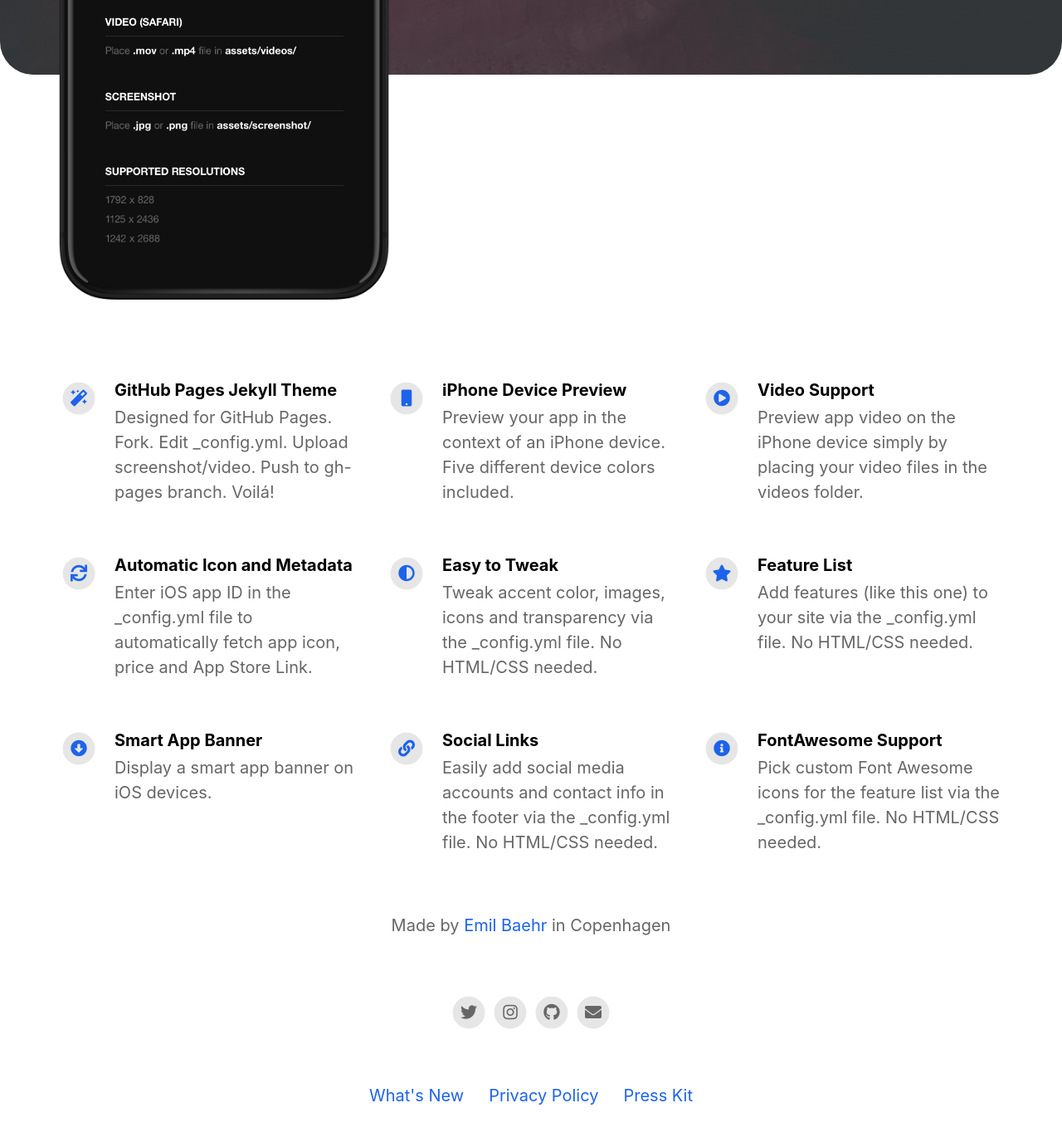
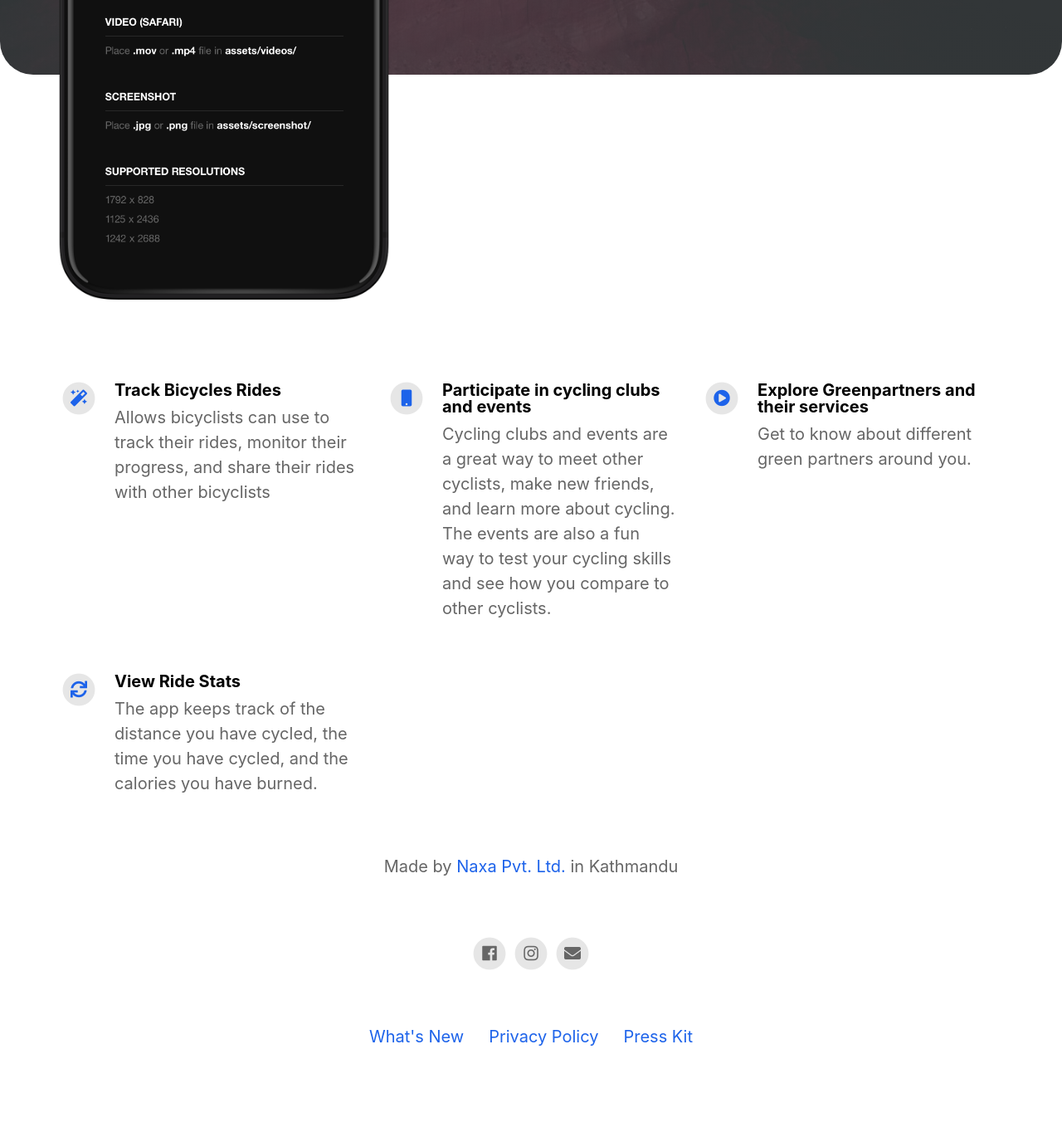
Before and after one commit to naxa-developers/greenway-app-landing-page, a Jekyll site: the page built from index.html, in a window 1280 px wide and 1400 px high, scrolled down 624 px. Shown: the top 1370 px of the window at 83% size. Built offline with Jekyll 4.4.1, drawn with Linux system fonts in a browser that asks for light colours; nearby versions of some CDN libraries; after the commit the page ends 1953 px from its top, so only the background shows below that; some of the changed text lies outside the part shown.

Commit message:
Adds gw draft text

```diff
--- a/_config.yml
+++ b/_config.yml
@@ -11,8 +11,8 @@ presskit_download_link                    : https://emilbaehr.com
                                                                                       # Or upload your press kit file to assets and set path accordingly (e.g. "assets/your_press_kit.zip").
 
 app_icon                                  : # assets/appicon.png                      # Automatically populates if not set and if iOS app ID is set.  Otherwise enter path to icon file manually.
-app_name                                  :                                           # Automatically populates if not set and if iOS app ID is set.  Otherwise enter manually.
-app_price                                 :                                           # Automatically populates if not set and if iOS app ID is set.  Otherwise enter manually.
+app_name                                  : Greenway Nepal                                          # Automatically populates if not set and if iOS app ID is set.  Otherwise enter manually.
+app_price                                 : Free                                          # Automatically populates if not set and if iOS app ID is set.  Otherwise enter manually.
 app_description                           : Write a short tagline for your app.
 
 enable_smart_app_banner                   : true                                      # Set to true to show a smart app banner at top of page on mobile devices.
@@ -20,14 +20,14 @@ enable_smart_app_banner                   : true
 
 
 # Information About Yourself
-your_name                                 : Emil Baehr
-your_link                                 : https://emilbaehr.com
-your_city                                 : Copenhagen
-email_address                             : emil.baehr@gmail.com
-facebook_username                         :
-instagram_username                        : ebaehr
-twitter_username                          : ebaehr
-github_username                           : emilbaehr
+your_name                                 : Naxa Pvt. Ltd.
+your_link                                 : https://naxa.com.np
+your_city                                 : Kathmandu
+email_address                             : info@naxa.com.np
+facebook_username                         : naxa
+instagram_username                        : naxa.np
+twitter_username                          :
+github_username                           :
 youtube_username                          :
 
 
@@ -35,41 +35,22 @@ youtube_username                          :
 # Feature List                            Edit, add or remove features to be presented.
 features                                  :
 
-  - title                                 : GitHub Pages Jekyll Theme
-    description                           : Designed for GitHub Pages. Fork. Edit _config.yml. Upload screenshot/video. Push to gh-pages branch. Voilá!
+  - title                                 : Track Bicycles Rides
+    description                           : Allows bicyclists can use to track their rides, monitor their progress, and share their rides with other bicyclists
     fontawesome_icon_name                 : magic
 
-  - title                                 : iPhone Device Preview
-    description                           : Preview your app in the context of an iPhone device. Five different device colors included.
+  - title                                 : Participate in cycling clubs and events
+    description                           : Cycling clubs and events are a great way to meet other cyclists, make new friends, and learn more about cycling. The events are also a fun way to test your cycling skills and see how you compare to other cyclists.
     fontawesome_icon_name                 : mobile
 
-  - title                                 : Video Support
-    description                           : Preview app video on the iPhone device simply by placing your video files in the videos folder.
+  - title                                 : Explore Greenpartners and their services
+    description                           : Get to know about different green partners around you.
     fontawesome_icon_name                 : play-circle
 
-  - title                                 : Automatic Icon and Metadata
-    description                           : Enter iOS app ID in the _config.yml file to automatically fetch app icon, price and App Store Link.
+  - title                                 : View Ride Stats
+    description                           : The app keeps track of the distance you have cycled, the time you have cycled, and the calories you have burned.
     fontawesome_icon_name                 : sync
 
-  - title                                 : Easy to Tweak
-    description                           : Tweak accent color, images, icons and transparency via the _config.yml file. No HTML/CSS needed.
-    fontawesome_icon_name                 : adjust
-
-  - title                                 : Feature List
-    description                           : Add features (like this one) to your site via the _config.yml file. No HTML/CSS needed.
-    fontawesome_icon_name                 : star
-
-  - title                                 : Smart App Banner
-    description                           : Display a smart app banner on iOS devices.
-    fontawesome_icon_name                 : arrow-alt-circle-down
-
-  - title                                 : Social Links
-    description                           : Easily add social media accounts and contact info in the footer via the _config.yml file. No HTML/CSS needed.
-    fontawesome_icon_name                 : link
-
-  - title                                 : FontAwesome Support
-    description                           : Pick custom Font Awesome icons for the feature list via the _config.yml file. No HTML/CSS needed.
-    fontawesome_icon_name                 : info-circle
 
   - title                                 : # New Feature Title
     description                           : # New Feature Description
```
